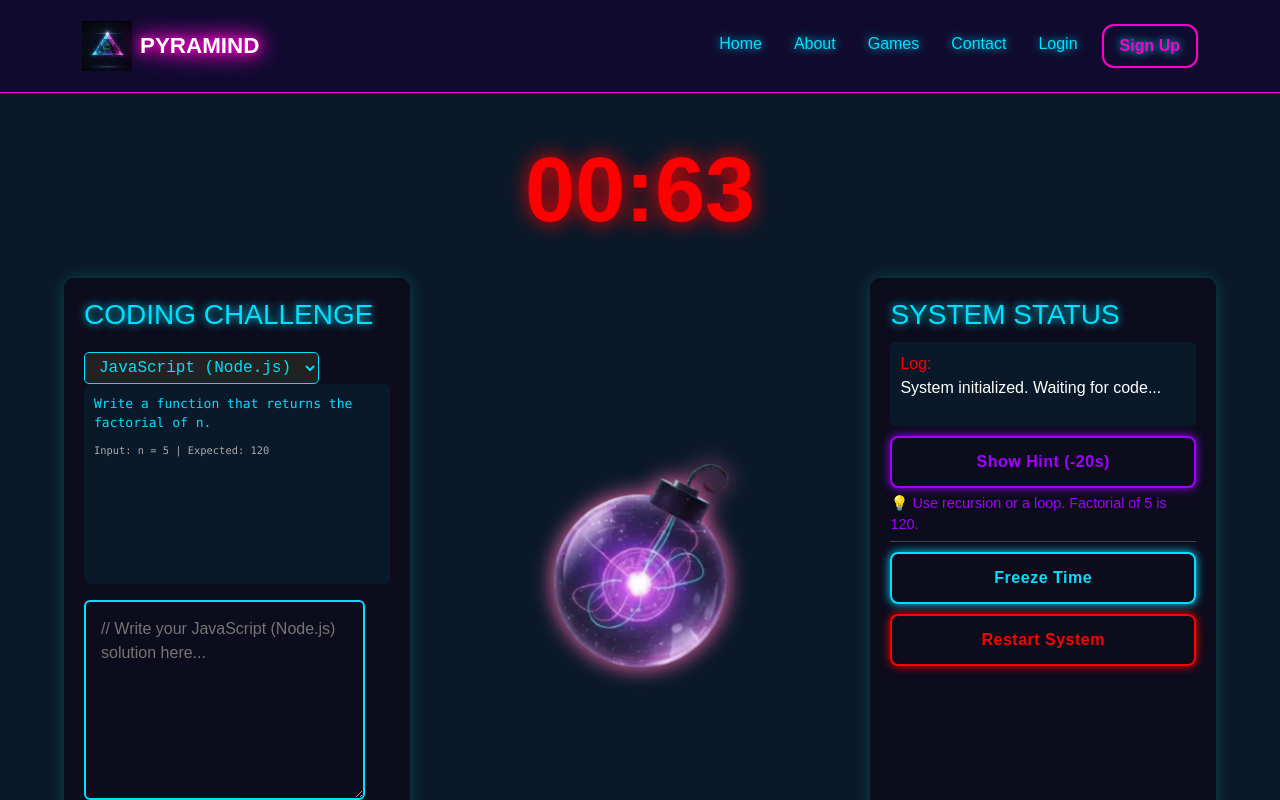
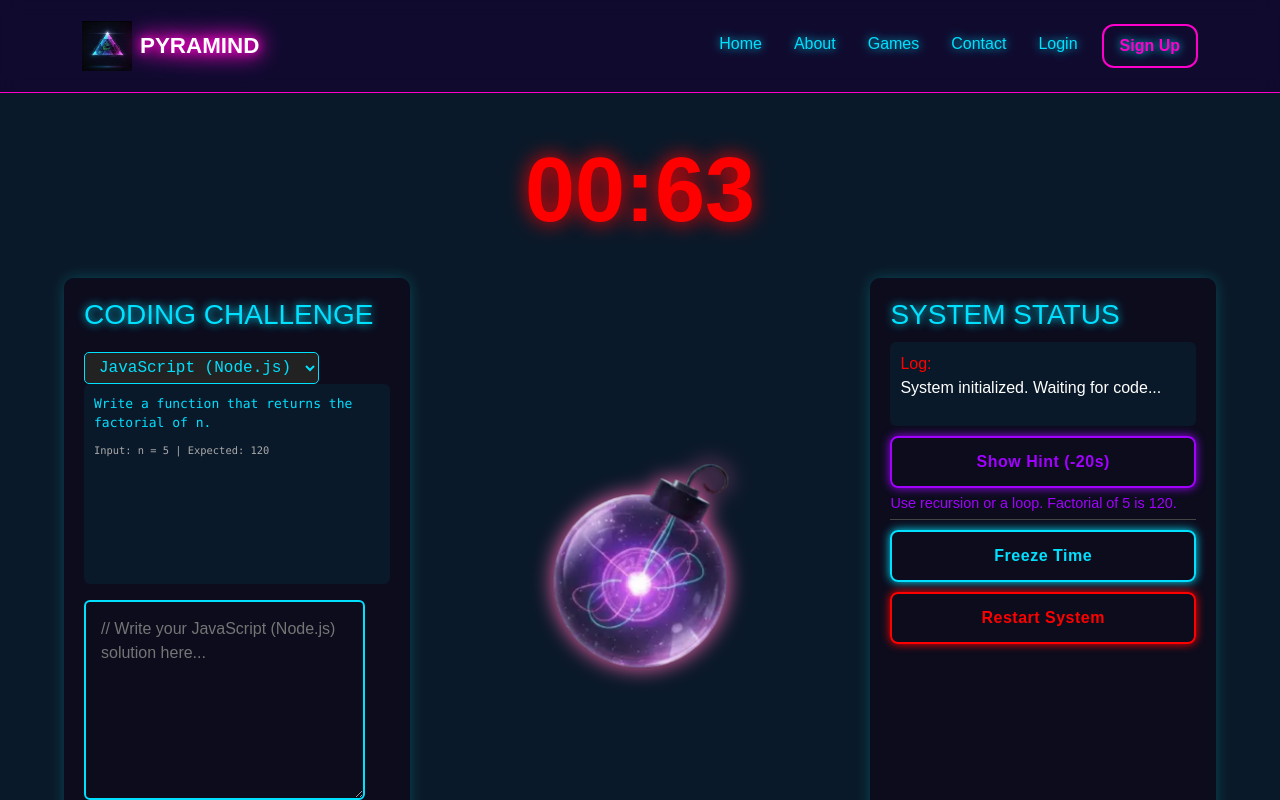
Before and after one commit to enghenzoo/Pyramind, a React (Vite) app: page /game1 in a window 1280 px wide. Both pictures are taken after a click on the button "Show Hint (-20s)". Shown: the top 800 px of the page. Built offline with nearby package versions, Linux system fonts and the light colour scheme.

Commit message:
Update Game1.jsx

```diff
--- a/src/pages/games/game1/Game1.jsx
+++ b/src/pages/games/game1/Game1.jsx
@@ -391,7 +391,7 @@ Respond with only ONE word:
             {/* Hint Text */}
             {usedHint && (
               <p className="hint-text" style={{ color: "var(--Purple)", marginTop: "5px", fontSize: "0.9rem", marginBottom: "10px", borderBottom: "1px solid #444", paddingBottom: "5px" }}>
-                💡 {challenges[currentChallenge].hint}
+                {challenges[currentChallenge].hint}
               </p>
             )}
 
```
